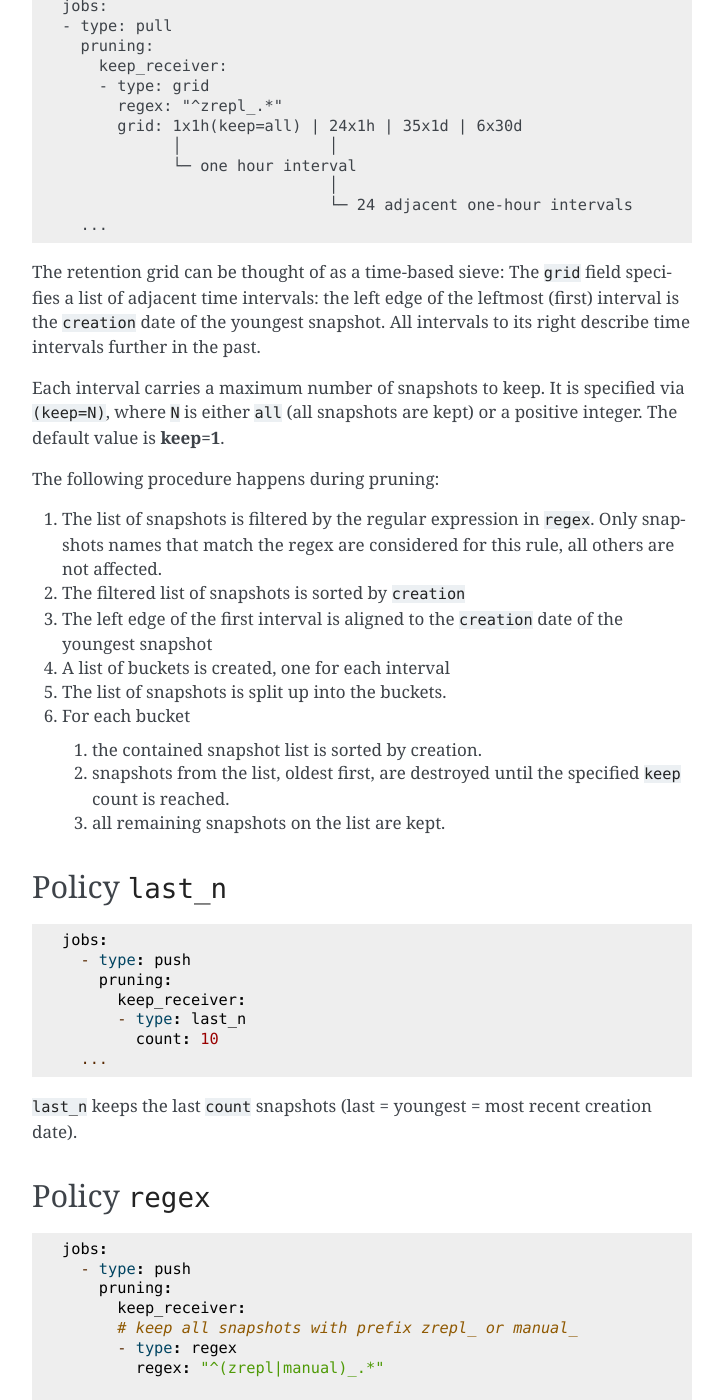
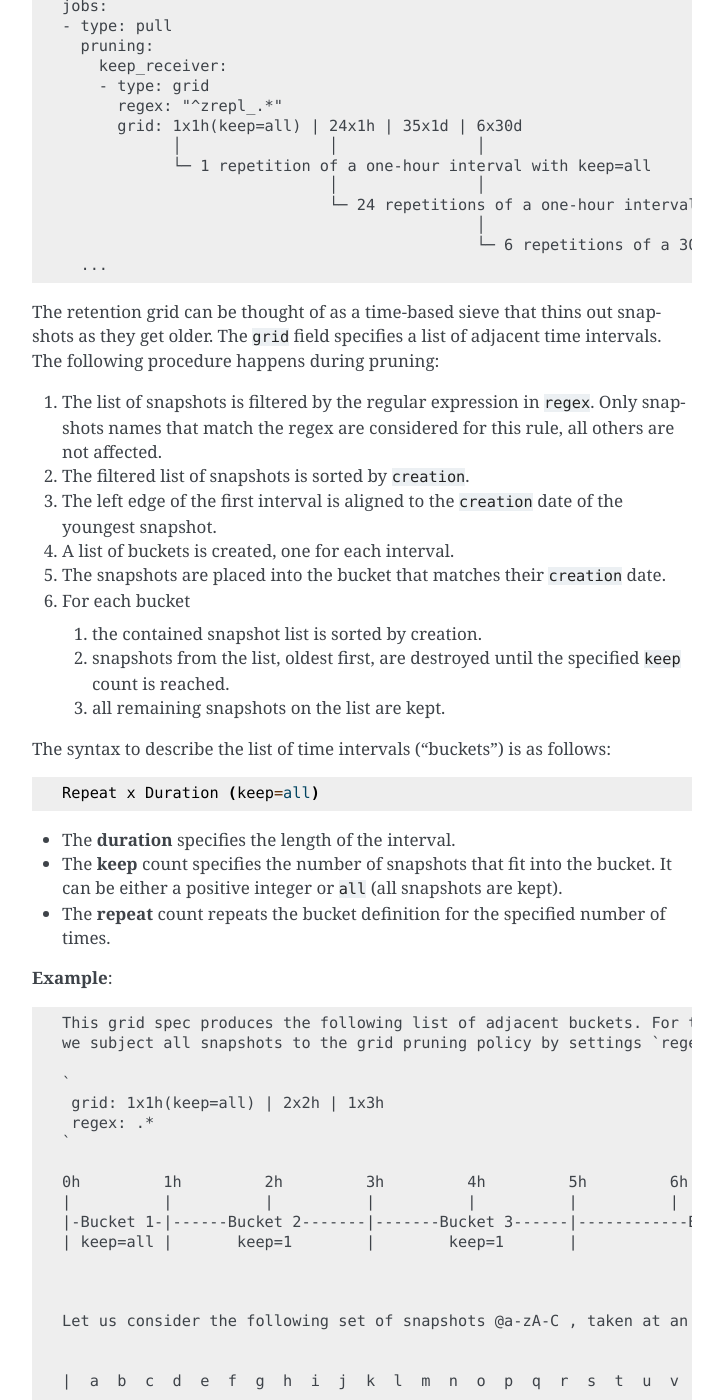
Before and after one commit to zrepl/zrepl, a Sphinx documentation site: the page built from docs/configuration/prune.rst, in a window 1280 px wide and 1400 px high, scrolled down 1740 px. Shown: the whole window, without its empty margins (388-1111 px from the left). Built offline with Sphinx 7.4.7, drawn with Linux system fonts in a browser that asks for light colours; pages that are not in the unit, such as notebooks, are missing from menus; the version number could not be read and is left out; cross-references to code outside the pages are shown as plain code; some of the changed text lies outside the part shown.

Commit message:
docs: prune: add prune interval visualisation
fixes #122

Co-Authored-By: Christian Schwarz <me@cschwarz.com>

Signed-off-by: InsanePrawn <insane.prawny@gmail.com>

```diff
--- a/docs/configuration/prune.rst
+++ b/docs/configuration/prune.rst
@@ -84,34 +84,81 @@ Policy ``grid``
         - type: grid
           regex: "^zrepl_.*"
           grid: 1x1h(keep=all) | 24x1h | 35x1d | 6x30d
-                │                │
-                └─ one hour interval
-                                 │
-                                 └─ 24 adjacent one-hour intervals
+                │                │               │
+                └─ 1 repetition of a one-hour interval with keep=all
+                                 │               │
+                                 └─ 24 repetitions of a one-hour interval with keep=1
+                                                 │
+                                                 └─ 6 repetitions of a 30-day interval with keep=1
       ...
 
-The retention grid can be thought of as a time-based sieve:
-The ``grid`` field specifies a list of adjacent time intervals:
-the left edge of the leftmost (first) interval is the ``creation`` date of the youngest snapshot.
-All intervals to its right describe time intervals further in the past.
-
-Each interval carries a maximum number of snapshots to keep.
-It is specified via ``(keep=N)``, where ``N`` is either ``all`` (all snapshots are kept) or a positive integer.
-The default value is **keep=1**.
-
+The retention grid can be thought of as a time-based sieve that thins out snapshots as they get older.
+The ``grid`` field specifies a list of adjacent time intervals.
 The following procedure happens during pruning:
 
 #. The list of snapshots is filtered by the regular expression in ``regex``.
    Only snapshots names that match the regex are considered for this rule, all others are not affected.
-#. The filtered list of snapshots is sorted by ``creation``
-#. The left edge of the first interval is aligned to the ``creation`` date of the youngest snapshot
-#. A list of buckets is created, one for each interval
-#. The list of snapshots is split up into the buckets.
+#. The filtered list of snapshots is sorted by ``creation``.
+#. The left edge of the first interval is aligned to the ``creation`` date of the youngest snapshot.
+#. A list of buckets is created, one for each interval.
+#. The snapshots are placed into the bucket that matches their ``creation`` date.
 #. For each bucket
 
    #. the contained snapshot list is sorted by creation.
    #. snapshots from the list, oldest first, are destroyed until the specified ``keep`` count is reached.
    #. all remaining snapshots on the list are kept.
+
+The syntax to describe the list of time intervals ("buckets") is as follows:
+
+::
+
+     Repeat x Duration (keep=all)
+
+* The **duration** specifies the length of the interval.
+* The **keep** count specifies the number of snapshots that fit into the bucket.
+  It can be either a positive integer or ``all`` (all snapshots are kept).
+* The **repeat** count repeats the bucket definition for the specified number of times.
+
+**Example**:
+
+::
+
+          This grid spec produces the following list of adjacent buckets. For the sake of simplicity,
+          we subject all snapshots to the grid pruning policy by settings `regex: .*`.
+
+          `
+           grid: 1x1h(keep=all) | 2x2h | 1x3h
+           regex: .*
+          `
+
+          0h         1h         2h         3h         4h         5h         6h         7h         8h
+          |          |          |          |          |          |          |          |          |
+          |-Bucket 1-|------Bucket 2-------|-------Bucket 3------|------------Bucket 4------------|
+          | keep=all |       keep=1        |        keep=1       |             keep=1             |
+
+
+
+          Let us consider the following set of snapshots @a-zA-C , taken at an interval of ~15min:
+
+
+          |  a  b  c  d  e  f  g  h  i  j  k  l  m  n  o  p  q  r  s  t  u  v  w  x  y  z  A  B  C |
+
+
+          The `grid` algorithm maps them to their respective buckets:
+
+          Bucket 1: a, b, c
+          Bucket 2: d,e,f,g,h,i,j
+          Bucket 3: k,l,m,n,o,p,q,r
+          Bucket 4: q,r,s,t,u,v,w,x,y,z,A,B,C
+
+          It then applies the per-bucket pruning logic described above which resulting in the
+          following list of remaining snapshots.
+
+          |  a  b  c  d                    k                       s                               |
+
+          Note that it only makes sense to grow (not shorten) the interval duration for buckets
+          further in the past since each bucket acts like a low-pass filter for incoming snapshots
+          and adding a less-low-pass-filter after a low-pass one has no effect.
 
 
 .. _prune-keep-last-n:
```
